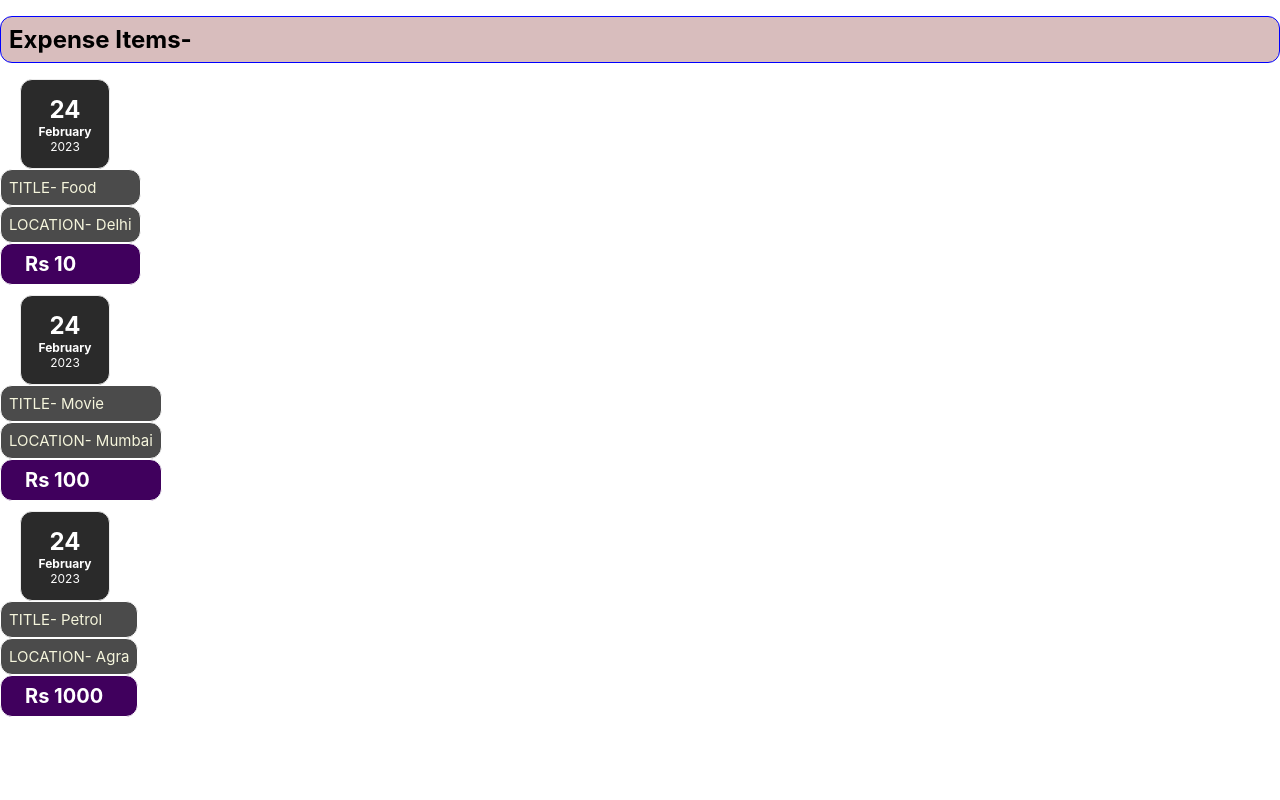
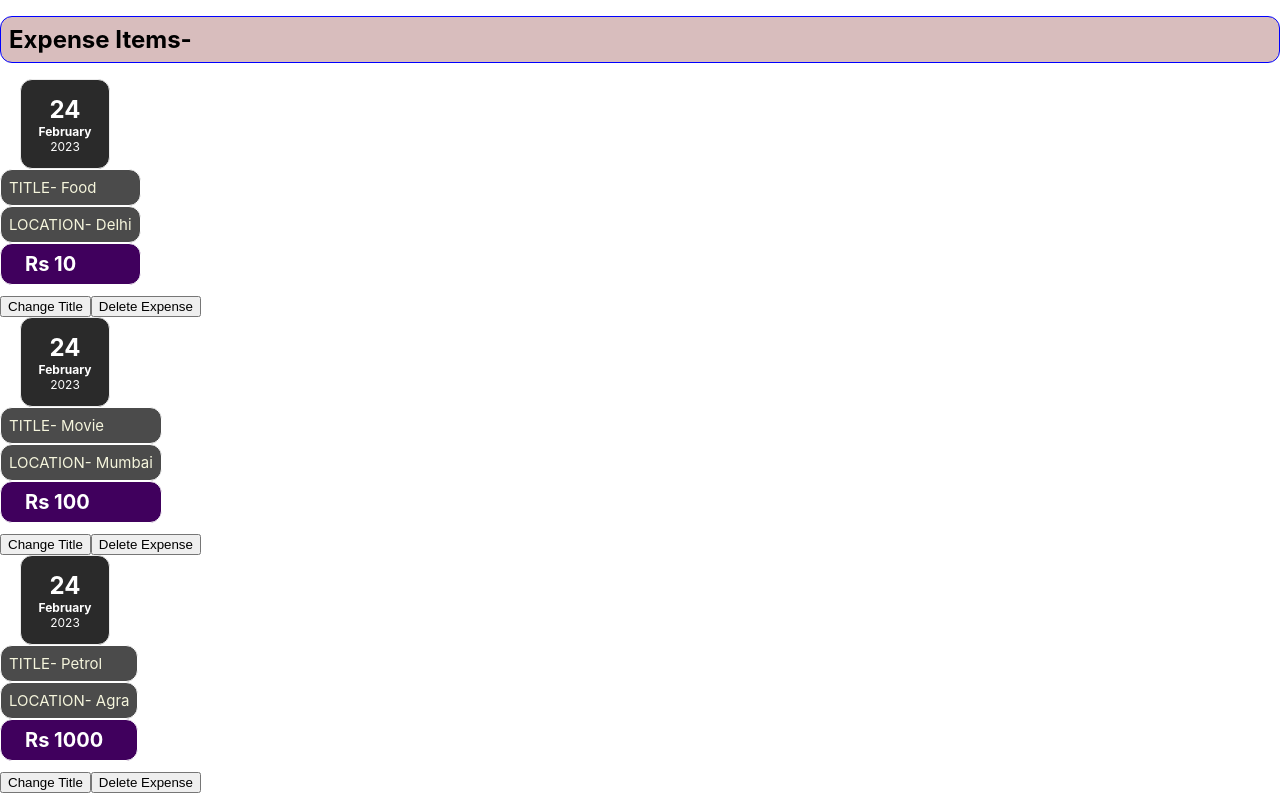
Before and after one commit to aknair95/React-expense-tracker, a React (Create React App) app: page / in a window 1280 px wide. Built offline with nearby package versions, Linux system fonts and the light colour scheme.

Commit message:
button & event listner added

```diff
--- a/src/App.js
+++ b/src/App.js
@@ -28,11 +28,11 @@ const App=() => {
     <div className="App">
       <header className="App-header">
       <h2 className='expense-item h2'>Expense Items-</h2>
-        <p>
+        <div>
           <ExpenseItem title={expenses[0].title} amount={expenses[0].amount} location={expenses[0].location} date={expenses[0].date}/>
           <ExpenseItem title={expenses[1].title} amount={expenses[1].amount} location={expenses[1].location} date={expenses[0].date}/>
           <ExpenseItem title={expenses[2].title} amount={expenses[2].amount} location={expenses[2].location} date={expenses[0].date}/>
-        </p>
+        </div>
       </header>
     </div>
   );
--- a/src/components/Expense/ExpenseItem.js
+++ b/src/components/Expense/ExpenseItem.js
@@ -5,12 +5,21 @@ import ExpenseDetail from './ExpenseDetail';
 import Card from '../UI/card';
 
 const ExpenseItem=(props) => {
+    const deleteExpense=() =>{
+        console.log("Expense Deleted!!!");
+    }
+
+    const changeTitle=() =>{
+        console.log("Title changed!!!");
+    }
     return (
         <Card className="expense-item">
             <ExpenseDate date={props.date}/>
             <div className="expense-item__description">
                 <ExpenseDetail title={props.title} location={props.location} amount={props.amount}/>
             </div>
+            <button onClick={changeTitle}>Change Title</button>
+            <button onClick={deleteExpense}>Delete Expense</button>
         </Card>
     )
 }
```
